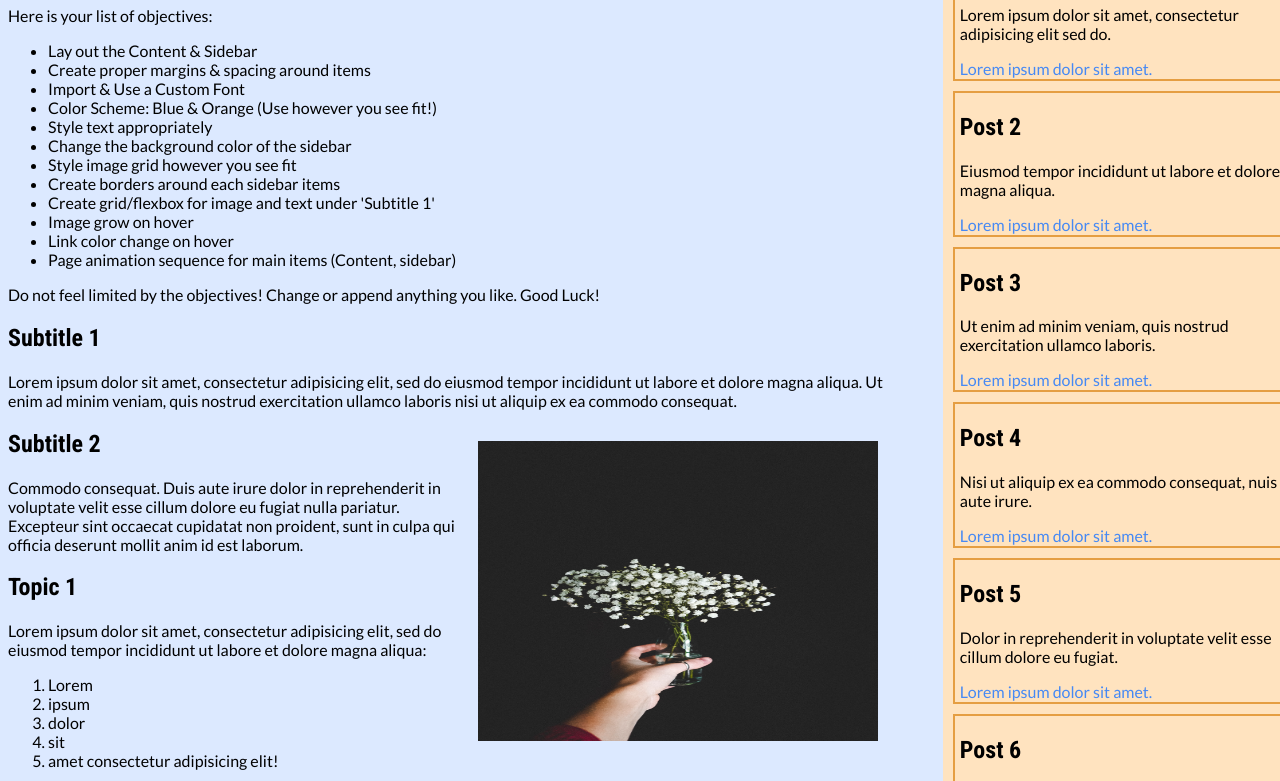
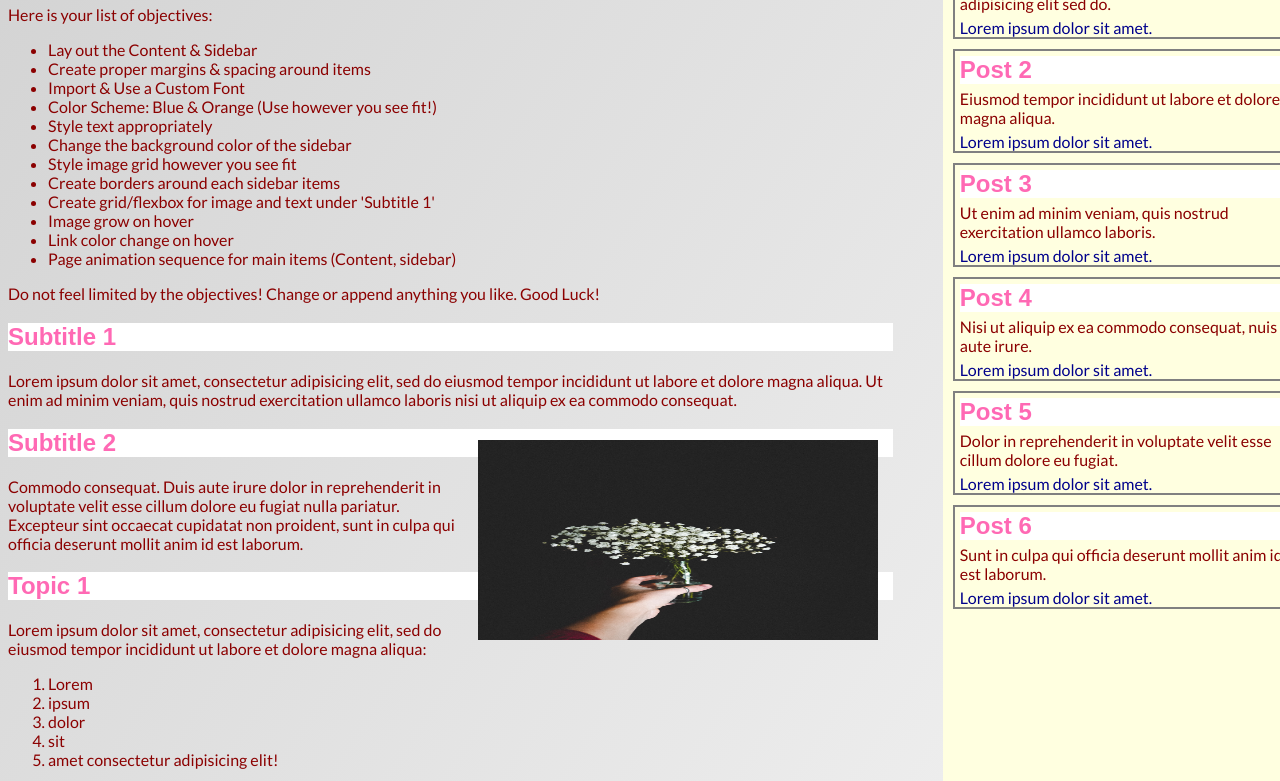
Before and after one commit to PallaviMeshram/wd-practise, a plain HTML site: page CSS 2/html/index.html in a window 1280 px wide. Shown: the part 83-864 px from the top of the page. Drawn offline with Linux system fonts and the light colour scheme.

Commit message:
css 2 done

```diff
--- /dev/null
+++ b/CSS 2/css/style-ref.css
@@ -0,0 +1,114 @@
+/*
+Primary Font: Lato
+Secondary Font: Roboto Condensed
+
+Dark Blue - rgb(70, 137, 244)
+Light Blue - rgb(186, 212, 255)
+
+'Bold' Orange - rgb(229, 158, 66)
+Light Orange - rgb(255, 227, 191)
+*/
+.content {
+	animation-name: fade-in;
+	animation-duration: 2s;
+}
+
+.sidebar {
+	animation-name: fade-in;
+	animation-duration: 2s;
+}
+
+img {
+	width: 400px;
+	height: 200px;
+	transition: 0.5s all;
+}
+
+img:hover {
+	height: 250px;
+	width: 500px;
+}
+
+body {
+	background: rgba(186, 212, 255, 0.5);
+}
+#main {
+	display: grid;
+	grid-template-columns: 70% 30%;
+	grid-gap: 50px;
+	width: 100%;
+}
+
+p {
+	font-family: 'Lato', sans-serif;
+}
+
+li {
+	font-family: 'Lato', sans-serif;
+}
+
+a {
+	font-family: 'Lato', sans-serif;
+}
+
+h1 {
+	font-family: 'Roboto Condensed', sans-serif;
+}
+
+h2 {
+	font-family: 'Roboto Condensed', sans-serif;
+}
+
+.sidebar {
+	background: rgb(255, 227, 191);
+}
+.subtitle {
+
+}
+
+.image-grid {
+	display: flex;
+	flex-wrap: wrap;
+	justify-content: center;
+}
+
+.image-grid > img {
+	margin: 10px;
+}
+
+#image-1 {
+	float: right;
+	margin: 15px;
+	height: 300px;
+}
+
+.post {
+	border: 2px solid rgb(229, 158, 66);
+	margin: 10px;
+}
+
+.post-title {
+	margin-left: 5px;
+}
+
+.post-text {
+	margin-left: 5px;
+	margin-right: 5px;
+}
+
+.post > a {
+	margin-left: 5px;
+	margin-right: 5px;
+	text-decoration: none;
+	color: rgb(70, 137, 244);
+	transition: 0.5s color;
+}
+
+.post > a:hover {
+	color: rgb(186, 212, 255);
+}
+
+@keyframes fade-in {
+	from {opacity: 0;}
+	to {opacity: 1;}
+}
--- a/CSS 2/css/style.css
+++ b/CSS 2/css/style.css
@@ -8,107 +8,89 @@ Light Blue - rgb(186, 212, 255)
 'Bold' Orange - rgb(229, 158, 66)
 Light Orange - rgb(255, 227, 191)
 */
-.content {
-	animation-name: fade-in;
-	animation-duration: 2s;
+.content{
+
 }
+.sidebar{
 
-.sidebar {
-	animation-name: fade-in;
-	animation-duration: 2s;
 }
-
-img {
+img{
 	width: 400px;
 	height: 200px;
+}
+img:hover{
+	width: 500px;
+	height: 250px;
 	transition: 0.5s all;
 }
 
-img:hover {
-	height: 250px;
-	width: 500px;
+body{
+	background: linear-gradient(to bottom right,lightgrey,white);
 }
 
-body {
-	background: rgba(186, 212, 255, 0.5);
-}
-#main {
+#main{
 	display: grid;
 	grid-template-columns: 70% 30%;
 	grid-gap: 50px;
-	width: 100%;
 }
 
-p {
-	font-family: 'Lato', sans-serif;
+body{
+	font-family: Lato, sans-serif;
+	color: darkred;
 }
-
-li {
-	font-family: 'Lato', sans-serif;
+h1{
+	font-family: Roboto Condense,sans-serif;
+	color: hotpink;
+	background: white;
 }
-
-a {
-	font-family: 'Lato', sans-serif;
+h2{
+	font-family: Roboto Condense,sans-serif;
+	color: hotpink;
+	background: white;
 }
-
-h1 {
-	font-family: 'Roboto Condensed', sans-serif;
+.subtitle{
+	font-family: Roboto Condense,sans-serif;
+	color: hotpink;
+	background: white;
 }
-
-h2 {
-	font-family: 'Roboto Condensed', sans-serif;
-}
-
-.sidebar {
-	background: rgb(255, 227, 191);
-}
-.subtitle {
-
-}
-
-.image-grid {
+.image-grid{
 	display: flex;
 	flex-wrap: wrap;
 	justify-content: center;
 }
-
 .image-grid > img {
 	margin: 10px;
 }
-
-#image-1 {
+#image-1{
 	float: right;
 	margin: 15px;
-	height: 300px;
 }
-
-.post {
-	border: 2px solid rgb(229, 158, 66);
+.post{
+	border: 2px solid grey;
 	margin: 10px;
 }
-
-.post-title {
-	margin-left: 5px;
+.post-title{
+	margin: 5px;
 }
-
-.post-text {
-	margin-left: 5px;
-	margin-right: 5px;
+.post-text{
+	margin: 5px;
 }
-
-.post > a {
-	margin-left: 5px;
-	margin-right: 5px;
+.post > a{
+	margin: 5px;
 	text-decoration: none;
-	color: rgb(70, 137, 244);
+	color: darkblue;
+}
+.post > a:hover{
+	color: darkgreen;
 	transition: 0.5s color;
 }
 
-.post > a:hover {
-	color: rgb(186, 212, 255);
+
+.sidebar{
+	background: lightyellow;
 }
+@keyframes fade-in{
+	from{opacity: 0;}
+	to{opacity: 1;}
 
-@keyframes fade-in {
-	from {opacity: 0;}
-	to {opacity: 1;}
 }
```
